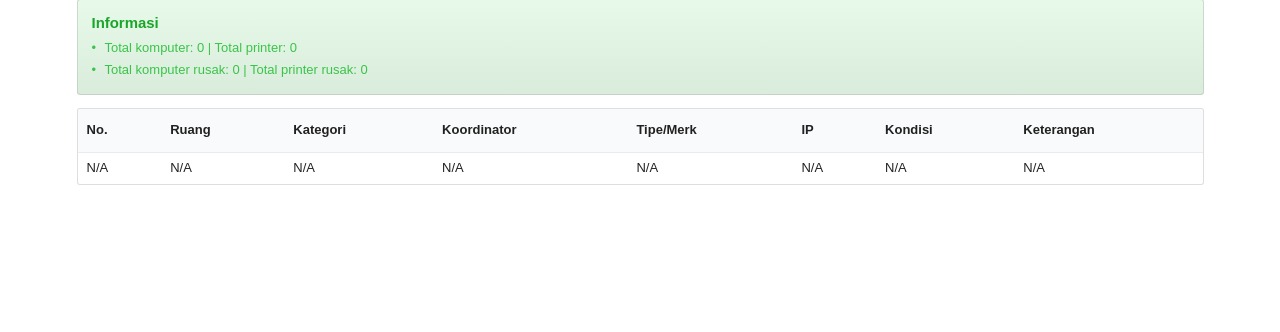
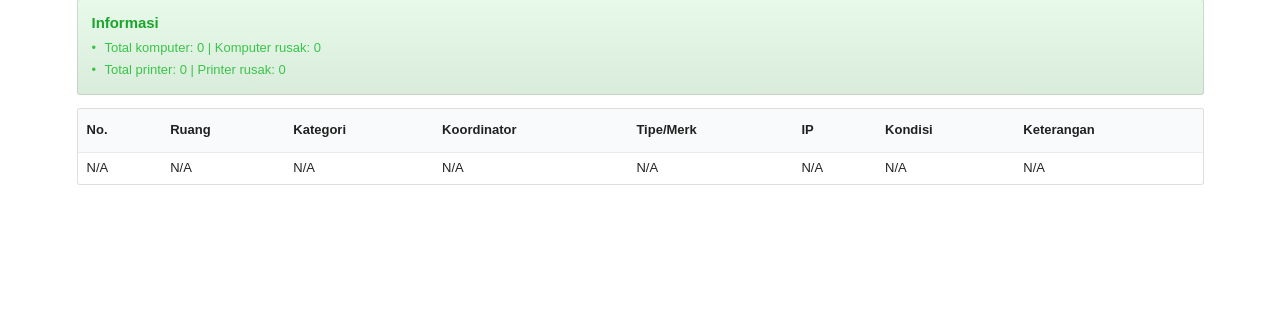
Before and after one commit to akbarpn136/inventaris-dj, a Django app: page / in a window 1280 px wide. Shown: the part 116-448 px from the top of the page. Run offline with Django 3.2, Linux system fonts and the light colour scheme; data that the repository does not hold is empty.

Commit message:
memperbaiki informasi status peralatan

```diff
--- a/templates/utama/daftar_peralatan.html
+++ b/templates/utama/daftar_peralatan.html
@@ -11,8 +11,8 @@
             Informasi
         </div>
         <ul class="list">
-            <li>Total komputer: {{ komputer.count }} | Total printer: {{ printer.count }}</li>
-            <li>Total komputer rusak: {{ komputer_rusak.count }} | Total printer rusak: {{ printer_rusak.count }}</li>
+            <li>Total komputer: {{ komputer.count }} | Komputer rusak: {{ komputer_rusak.count }} </li>
+            <li>Total printer: {{ printer.count }} | Printer rusak: {{ printer_rusak.count }}</li>
         </ul>
     </div>
     <table class="ui compact table" style="background-color: white;">
```
